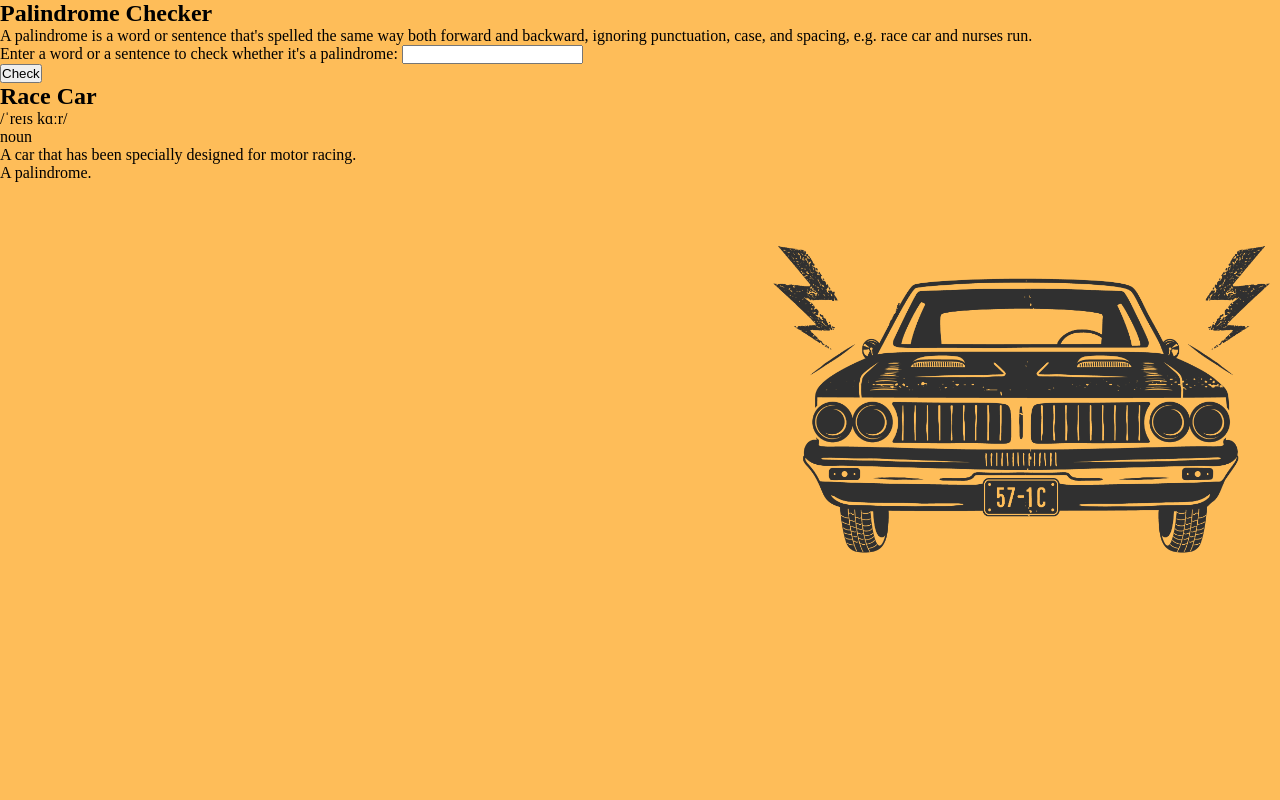
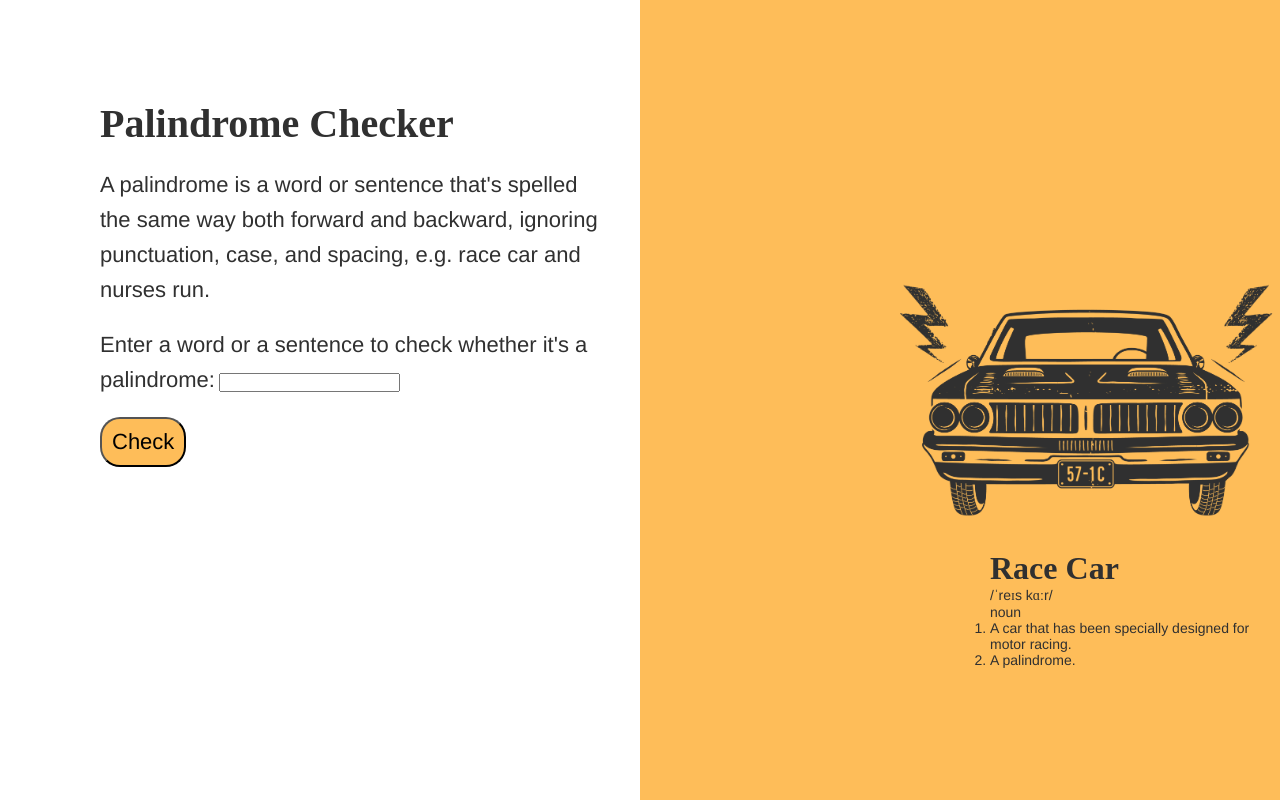
Before and after one commit to HannahLouiseBaker/Palindrome-Checker, a plain HTML site: page palindrome-checker.html in a window 1280 px wide. Drawn offline with nearby package versions, Linux system fonts and the light colour scheme; a web font is replaced by a local one.

Commit message:
Update StyleSheet.css

```diff
--- a/StyleSheet.css
+++ b/StyleSheet.css
@@ -5,10 +5,64 @@
   box-sizing: border-box;
 }
 
-body {
+main {
+  display: grid;
+  grid-template-columns: 50% 50%;
+}
+
+h1 {
+  font-size: 40px;
+  font-family: "Arbutus Slab";
+  color: #303030;
+}
+
+h2 {
+  font-size: 32px;
+  font-family: "Arbutus Slab";
+  color: #303030;
+}
+
+p, li, label {
+  font-family: "Arimo";
+  color: #303030;
+}
+
+li, .racecar-text {
+  font-size: 14px;
+}
+
+.main-text {
+  font-size: 22px;
+  line-height: 35px;
+  padding: 20px 0 20px 0;
+}
+
+#button {
+  margin: 20px 0 20px 0;
+  padding: 10px;
+  background-color: #FEBD59;
+  border-radius: 20px;
+  font-size: 22px;
+  color: #000000;
+  font-family: "Arimo";
+}
+
+#palindrome {
+  padding: 100px 0 100px 100px;
+  width: 600px;
+}
+
+#racecar {
+  width: 100%;
+  height: 100vh;
   background: url("racecar2.png");
   background-color: #FEBD59;
-  background-size: 40%;
+  background-size: 60%;
   background-repeat: no-repeat;
   background-position: right;
 }
+
+#description {
+  margin-top: 550px;
+  margin-left: 350px;
+}
```
